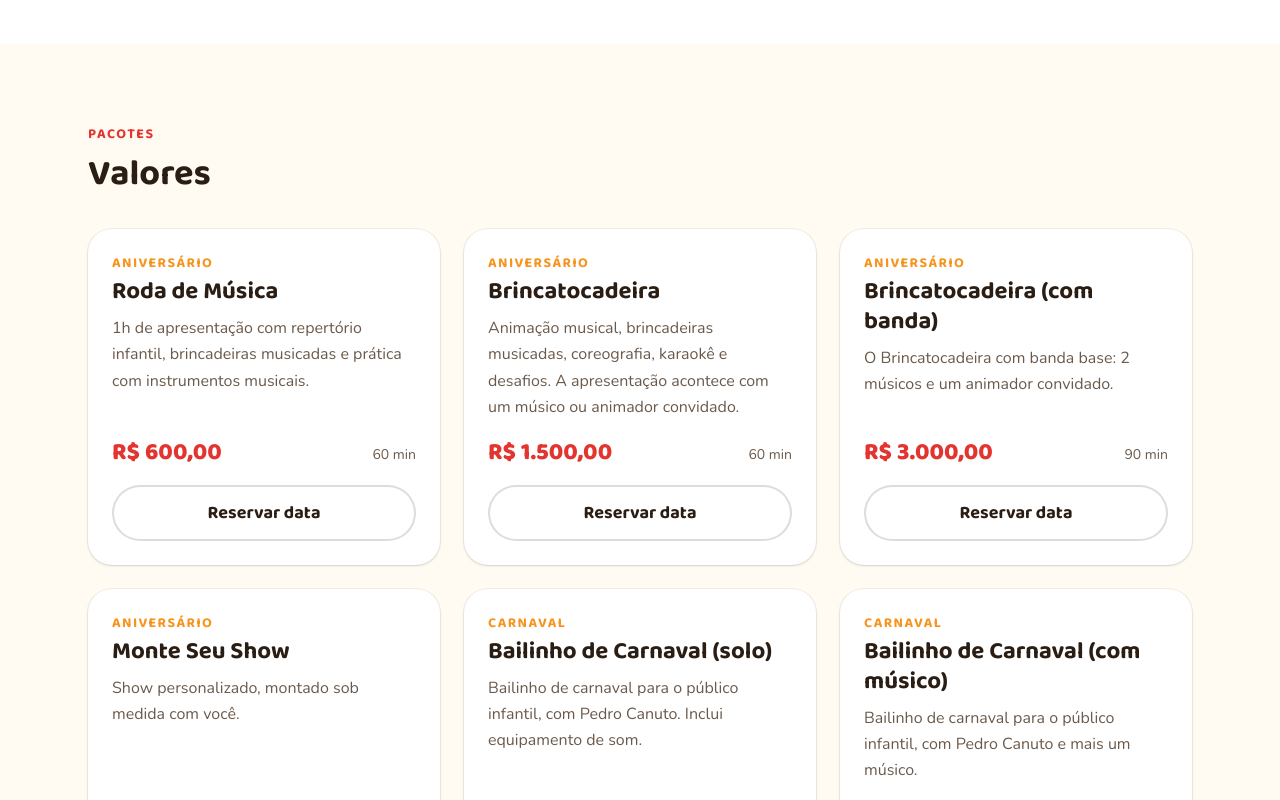
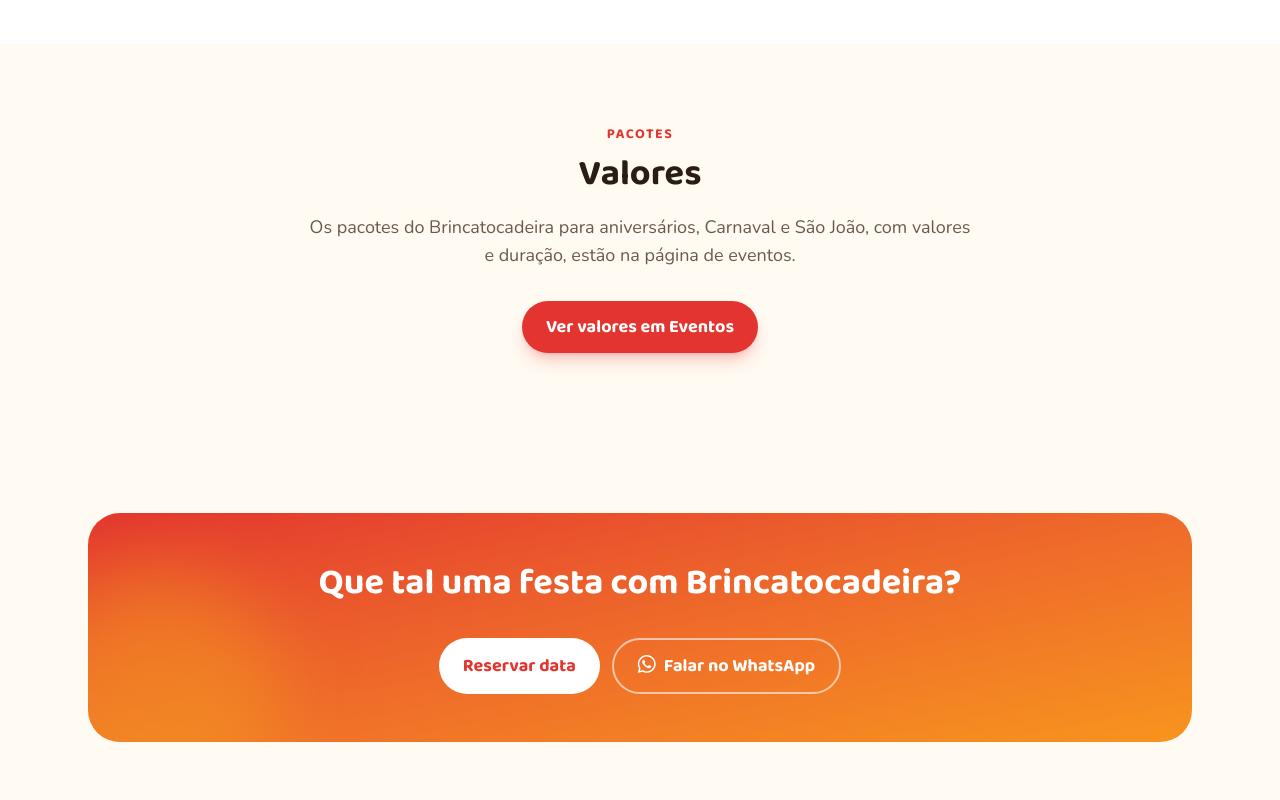
Before and after one commit to DataCanuto/pedrocanutomusico, a React (Vite) app in the folder frontend/: page /brincatocadeira in a window 1280 px wide. Shown: the part 2500-3300 px from the top of the page. Built offline with nearby package versions, Linux system fonts and the light colour scheme.

Commit message:
Brincatocadeira: valores saem da página e o botão leva para Eventos
Co-Authored-By: Claude Opus 5.5 (1M context) <noreply@anthropic.com>
Claude-Session: https://claude.ai/code/session_011xRfkpoVX5WdMQQKvxDtum

```diff
--- a/frontend/src/pages/brincatocadeira/Brincatocadeira.jsx
+++ b/frontend/src/pages/brincatocadeira/Brincatocadeira.jsx
@@ -1,8 +1,8 @@
+import { Link } from 'react-router-dom'
 import imagem from '../../assets/web/brincatocadeira-servicos.webp'
 import HeroPagina from '../../components/ui/HeroPagina'
 import BlocoTexto from '../../components/ui/BlocoTexto'
 import CabecalhoSecao from '../../components/ui/CabecalhoSecao'
-import PacotesEvento from '../../components/ui/PacotesEvento'
 import ChamadaFinal from '../../components/ui/ChamadaFinal'
 import GaleriaTemporadas from './GaleriaTemporadas'
 import CarrosselCards from './CarrosselCards'
@@ -54,9 +54,16 @@ function Brincatocadeira() {
 
             <section className="secao">
                 <div className="container-site">
-                    <CabecalhoSecao rotulo="Pacotes" titulo="Valores" />
-                    <div className="mt-8">
-                        <PacotesEvento tipos={['ANIVERSARIO', 'CARNAVAL', 'SAO_JOAO']} />
+                    <CabecalhoSecao
+                        rotulo="Pacotes"
+                        titulo="Valores"
+                        descricao="Os pacotes do Brincatocadeira para aniversários, Carnaval e São João, com valores e duração, estão na página de eventos."
+                        centralizado
+                    />
+                    <div className="mt-8 text-center">
+                        <Link to="/eventos" className="btn-primario">
+                            Ver valores em Eventos
+                        </Link>
                     </div>
                 </div>
             </section>
```
